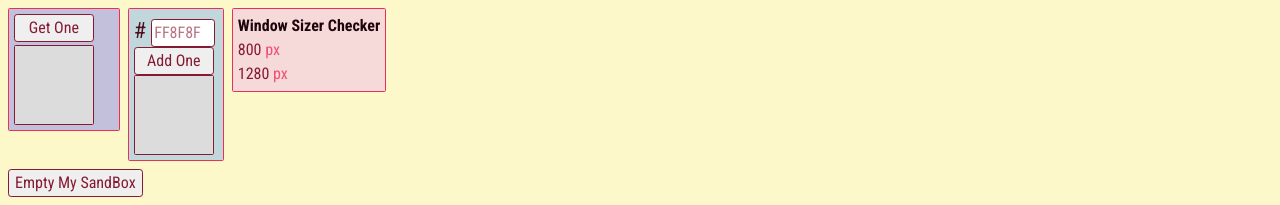
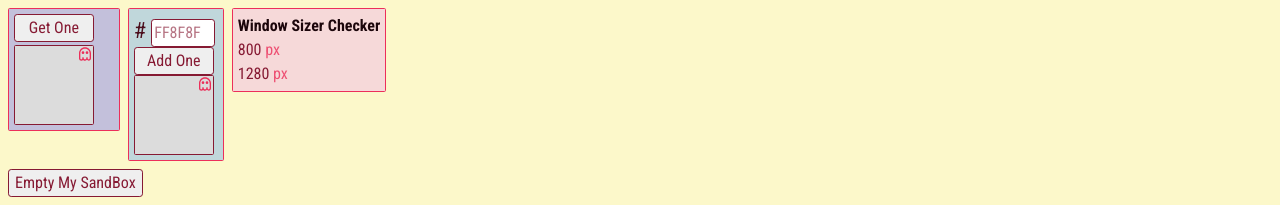
Before and after one commit to ElBrewster/ColorSandbox, a React (Vite) app in the folder ColorSandbox/: page / in a window 1280 px wide. Shown: the top 205 px of the page. Built offline with nearby package versions, Linux system fonts and the light colour scheme.

Commit message:
Add icon button to color cards

```diff
--- a/ColorSandbox/src/components/color/Color.jsx
+++ b/ColorSandbox/src/components/color/Color.jsx
@@ -1,5 +1,8 @@
 import React, { useState } from "react";
 import { BiGhost } from "react-icons/bi";
+import { TbMoodSadDizzy, TbPlayerStopFilled, TbPlayerStop } from "react-icons/tb"
+// import { IoPlayCircleOutline, IoPlayCircle } from "react-icons/io";
+import { CgDisplayGrid } from "react-icons/cg";
 //how do display something when no color is rendered? for boo box?
 import "./Color.scss";
 
@@ -32,6 +35,7 @@ export default function Color({color}) {
 
     return(
         <div className="color-box stacked" onClick={handleClick} onMouseEnter={handleMouseEnter} onMouseLeave={handleMouseLeave} style={{backgroundColor: color ? color : "#DCDCDC"}}>
+            <button className="play-button"><BiGhost className="play-button-icon"/></button>
             {toggleHexOnClick}
             {toggleHexOnHover}
         </div>
--- a/ColorSandbox/src/components/color/Color.scss
+++ b/ColorSandbox/src/components/color/Color.scss
@@ -4,9 +4,35 @@
     aspect-ratio: 1 / 1;
     border: $darkerBorder;
     border-radius: $smallBorderRadius;
+    display: flex;
+    flex-direction: row-reverse;
     max-width: 5rem;
 }
 
 .color-box:hover{
     border: 3px solid $watermelonDark;
 }
+
+
+.play-button {
+    background-color: inherit;
+    border: none;
+    height: 1rem;
+    padding: 0;
+    width: 1rem;
+}
+
+.play-button-icon {
+    color: $watermelon;
+    display: block;
+    height: 1rem;
+    margin: 0;
+    padding: 0;
+    width: 1rem;
+}
+
+
+// .play-button:checked {
+//     color: red;
+// }
+//maybe add this "checked" functionality with a boolean?
--- a/ColorSandbox/src/components/sandbox/SandBox.jsx
+++ b/ColorSandbox/src/components/sandbox/SandBox.jsx
@@ -1,6 +1,9 @@
 import React from "react";
 import Color from "../color/Color";
 import "./SandBox.scss";
+import { TbMoodSadDizzy, TbPlayerStopFilled, TbPlayerStop } from "react-icons/tb";
+// import { IoPlayCircleOutline, IoPlayCircle } from "react-icons/io";
+import { CgDisplayGrid } from "react-icons/cg";
 
 export default function SandBox({userAddedColors, setUserAddedColors}) {
     const mySandBoxColors = userAddedColors.map(color => {
--- a/package.json
+++ b/package.json
@@ -1,5 +1,6 @@
 {
   "dependencies": {
-    "nanoid": "^4.0.1"
+    "nanoid": "^4.0.1",
+    "react-icons": "^4.8.0"
   }
 }
```
Also changed, not shown: 1 other file (tests, documents, lock files or other folders).
